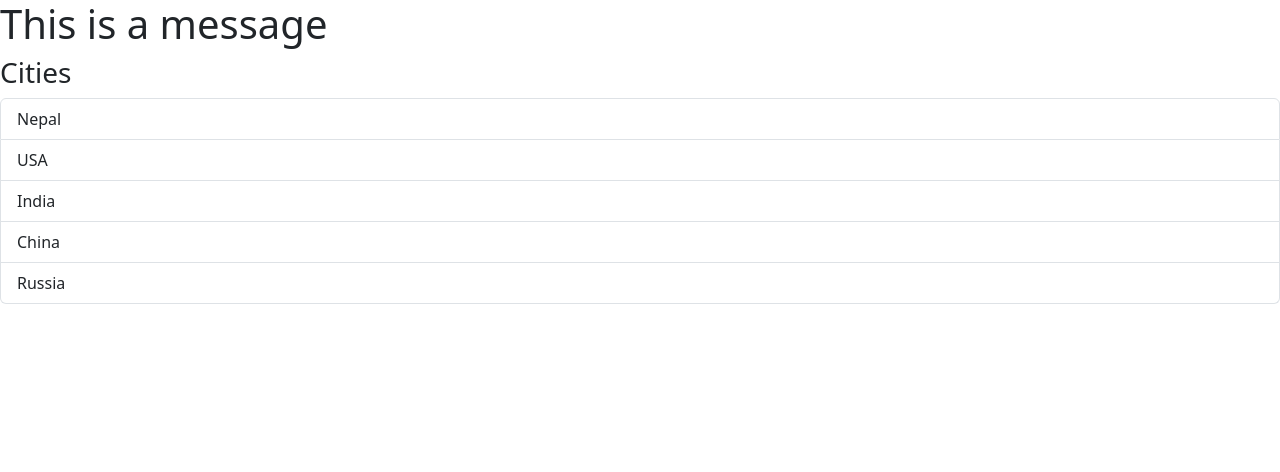
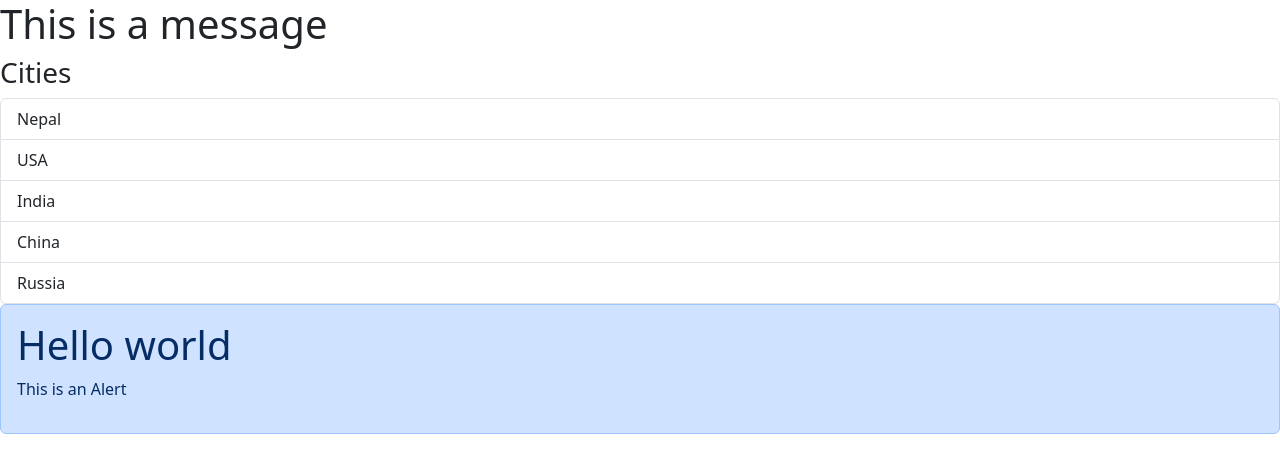
Before and after one commit to JoshiNirdesh/learn-react, a React (Vite) app: page / in a window 1280 px wide. Shown: the top 472 px of the page. Built offline with nearby package versions, Linux system fonts and the light colour scheme.

Commit message:
prop as children

```diff
--- a/src/App.jsx
+++ b/src/App.jsx
@@ -1,14 +1,22 @@
 import React from "react";
 import Message from "./assets/Message";
 import ListGroup from "./assets/components/ListGroup";
+import Alert from "./assets/components/Alert";
 
 const App = () => {
   let items = ["Nepal", "USA", "India", "China", "Russia"];
+  const handleSelect = (item) => {
+    console.log(item);
+  };
 
   return (
     <div>
       <Message />
-      <ListGroup items={items} heading="Cities" />
+      <ListGroup items={items} heading="Cities" onSelect={handleSelect} />
+      <Alert>
+        <h1>Hello world</h1>
+        <p>This is an Alert</p>
+      </Alert>
     </div>
   );
 };
--- /dev/null
+++ b/src/assets/components/Alert.jsx
@@ -0,0 +1,7 @@
+import React from "react";
+
+const Alert = ({ children }) => {
+  return <div className="alert alert-primary">{children}</div>;
+};
+
+export default Alert;
--- a/src/assets/components/ListGroup.jsx
+++ b/src/assets/components/ListGroup.jsx
@@ -1,7 +1,7 @@
 import React, { useState } from "react";
 import "bootstrap/dist/css/bootstrap.css";
 
-const ListGroup = ({ items, heading }) => {
+const ListGroup = ({ items, heading, onSelect }) => {
   const [selectedItem, setSelectedItem] = useState("");
 
   return (
@@ -19,6 +19,7 @@ const ListGroup = ({ items, heading }) => {
             key={items}
             onClick={() => {
               setSelectedItem(index);
+              onSelect(items);
             }}
           >
             {items}
```
